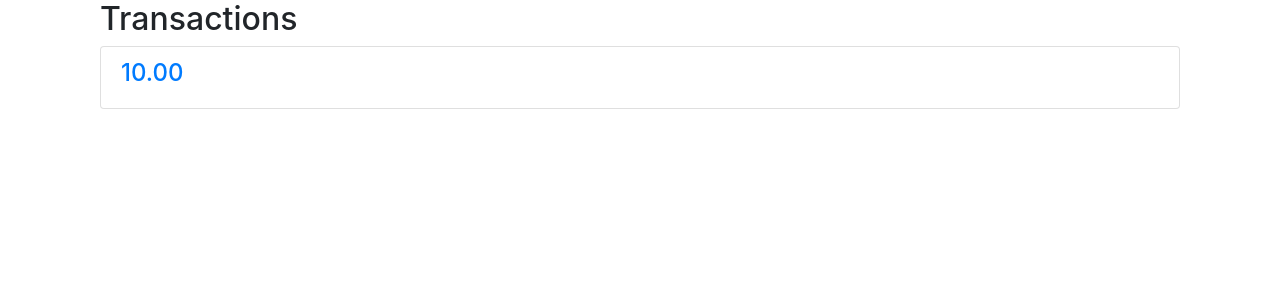
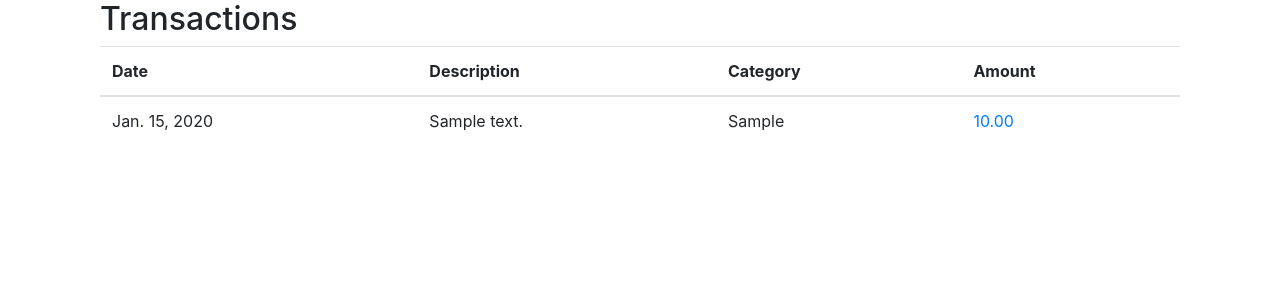
Before and after one commit to seanburnz/django_budget, a Django app: page /budget/ in a window 1280 px wide. Shown: the part 56-356 px from the top of the page. Run offline with Django 3.2, Linux system fonts and the light colour scheme; a user stored in the database is signed in; tables that the repository leaves empty hold one stand-in row (values such as "Sample post"); some libraries are stand-ins or nearby versions.

Commit message:
Transaction list in table form

```diff
--- a/django_budget/templates/budget/transaction_list.html
+++ b/django_budget/templates/budget/transaction_list.html
@@ -4,13 +4,27 @@
 {% block content %}
 <div class="container">
   <h2>Transactions</h2>
-
-  <div class="list-group">
+</div>
+<div class="container">
+  <table class="table">
+    <thead>
+      <tr>
+        <th>Date</th>
+        <th>Description</th>
+        <th>Category</th>
+        <th>Amount</th>
+      </tr>
+    </thead>
+    <tbody>
     {% for transaction in object_list %}
-      <a href="{% url 'budget:transaction-detail' transaction.pk %}" class="list-group-item">
-        <h4 class="list-group-item-heading">{{ transaction.amount }}</h4>
-      </a>
+      <tr>
+        <td>{{ transaction.trans_date }}</td>
+        <td>{{ transaction.description }}</td>
+        <td>{{ transaction.category }}</td>
+        <td><a href="{% url 'budget:transaction-detail' transaction.pk %}">{{ transaction.amount}}</a></td>
+      </tr>
     {% endfor %}
-  </div>
+    </tbody>
+  </table>
 </div>
 {% endblock content %}
```
